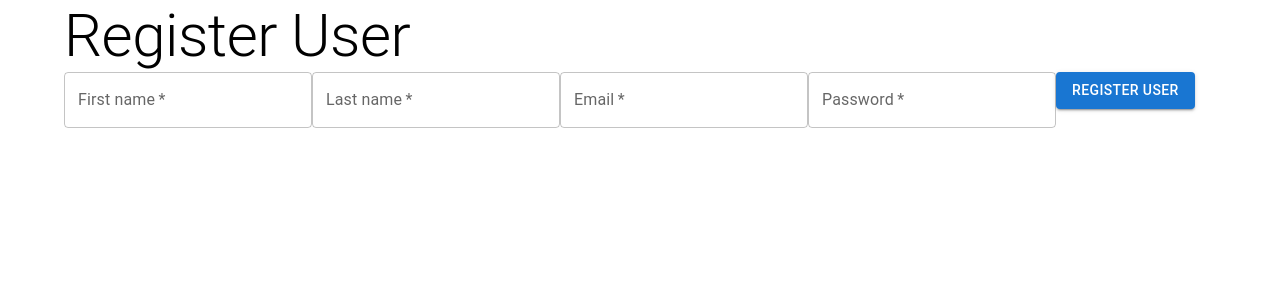
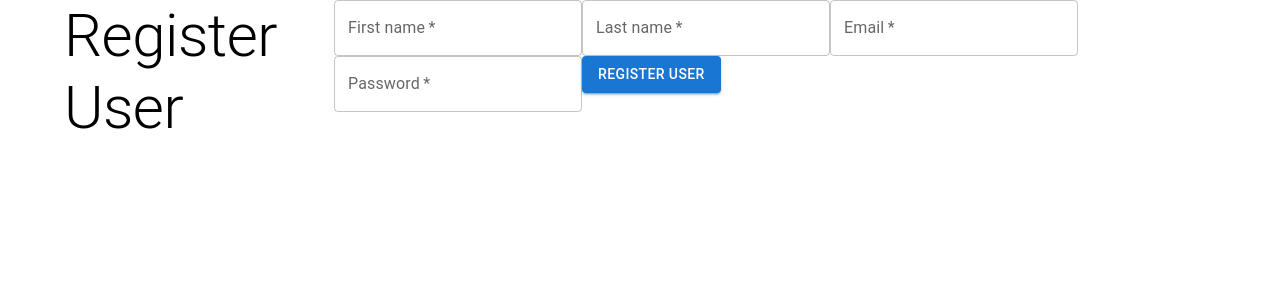
Before and after one commit to Jopus7/Finance-Tracker-App, a React (Create React App) app in the folder frontend/: page / in a window 1280 px wide. Shown: the top 300 px of the page. Built offline with nearby package versions, Linux system fonts and the light colour scheme.

Commit message:
added css styles

```diff
--- a/frontend/package.json
+++ b/frontend/package.json
@@ -7,6 +7,7 @@
     "@emotion/styled": "^11.13.0",
     "@mui/material": "^5.16.7",
     "@mui/styled-engine-sc": "^6.0.0-alpha.18",
+    "@mui/styles": "^6.0.1",
     "@testing-library/jest-dom": "^5.14.1",
     "@testing-library/react": "^13.0.0",
     "@testing-library/user-event": "^13.2.1",
--- a/frontend/src/components/register-form.tsx
+++ b/frontend/src/components/register-form.tsx
@@ -2,8 +2,17 @@ import { useState } from "react"
 import axios from "axios"
 import { Container, Box, Typography, TextField, Button } from "@mui/material"
 import { postRequest } from "../api"
+// import { makeStyles } from "@mui/material/styles"
+
+
+// const useStyles = makeStyles({
+//     registerForm: {
+//         display: 'block',
+//     },
+// });
 
 export const RegisterForm = () => {
+    // const classes = useStyles();
     const [firstName, setFirstName] = useState("")
     const [lastName, setLastName] = useState("")
     const [email, setEmail] = useState("")
@@ -29,7 +38,7 @@ export const RegisterForm = () => {
 
     return (
             <Container>
-                <Box>
+                <Box sx={{display: 'flex', flexDirectoin: 'column'}}>
                     <Typography variant="h2">Register User</Typography>
                     <form onSubmit={handleSubmit}>
                         <TextField
```
Also changed, not shown: 2 other files (tests, documents, lock files or other folders).
